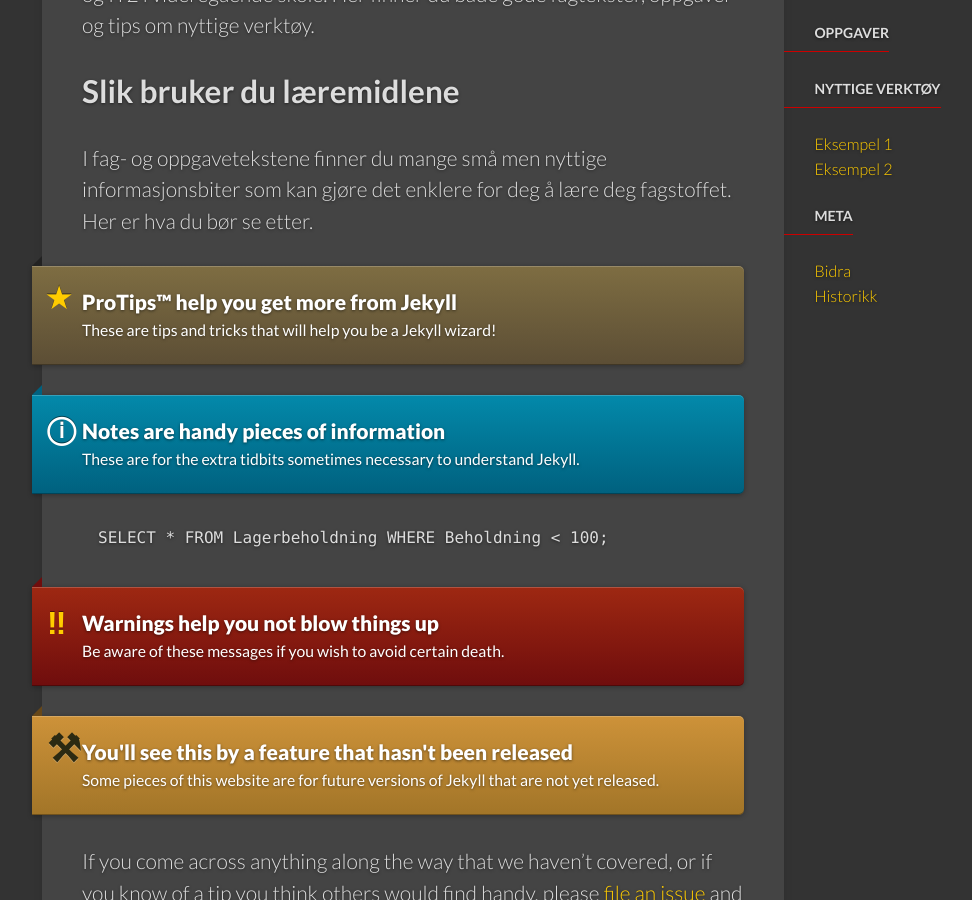
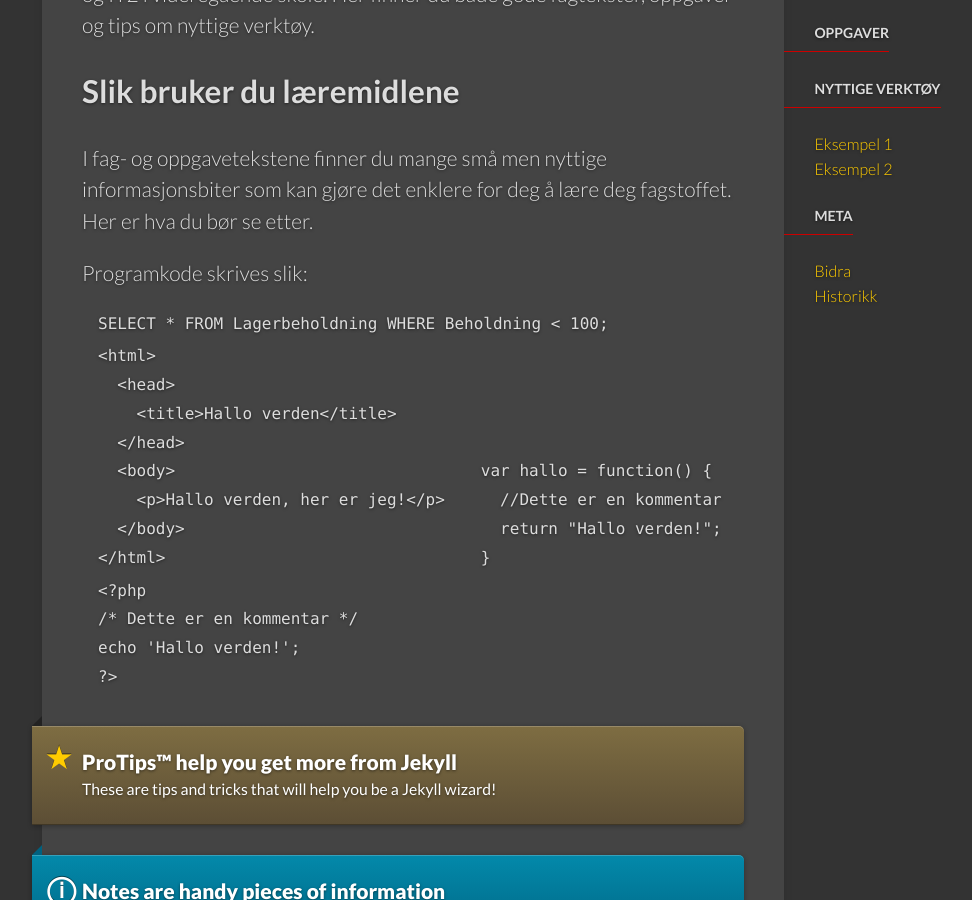
Before and after one commit to fagstoff/it.vgs.no, a Jekyll site: the page built from _docs/index.md, in a window 1280 px wide and 900 px high, scrolled down 279 px. Shown: the whole window, without its empty margins (129-1101 px from the left). Built offline with Jekyll 4.4.1, drawn with Linux system fonts in a browser that asks for light colours; Markdown is read by kramdown in place of the engine named in the settings.

Commit message:
Programkode-eksempler for å teste highlight

````diff
--- a/_docs/index.md
+++ b/_docs/index.md
@@ -10,6 +10,37 @@
 
 I fag- og oppgavetekstene finner du mange små men nyttige informasjonsbiter som kan gjøre det enklere for deg å lære deg fagstoffet. Her er hva du bør se etter.
 
+Programkode skrives slik:
+
+```SQL
+SELECT * FROM Lagerbeholdning WHERE Beholdning < 100;
+```
+
+```HTML
+<html>
+  <head>
+    <title>Hallo verden</title>
+  </head>
+  <body>
+    <p>Hallo verden, her er jeg!</p>
+  </body>
+</html>
+```
+
+```JS
+var hallo = function() {
+  //Dette er en kommentar
+  return "Hallo verden!";
+}
+```
+
+```PHP
+<?php
+/* Dette er en kommentar */
+echo 'Hallo verden!';
+?>
+```
+
 <div class="note">
   <h5>ProTips™ help you get more from Jekyll</h5>
   <p>These are tips and tricks that will help you be a Jekyll wizard!</p>
@@ -20,10 +51,6 @@
   <p>These are for the extra tidbits sometimes necessary to understand
      Jekyll.</p>
 </div>
-
-```SQL
-SELECT * FROM Lagerbeholdning WHERE Beholdning < 100;
-```
 
 <div class="note warning">
   <h5>Warnings help you not blow things up</h5>
````
